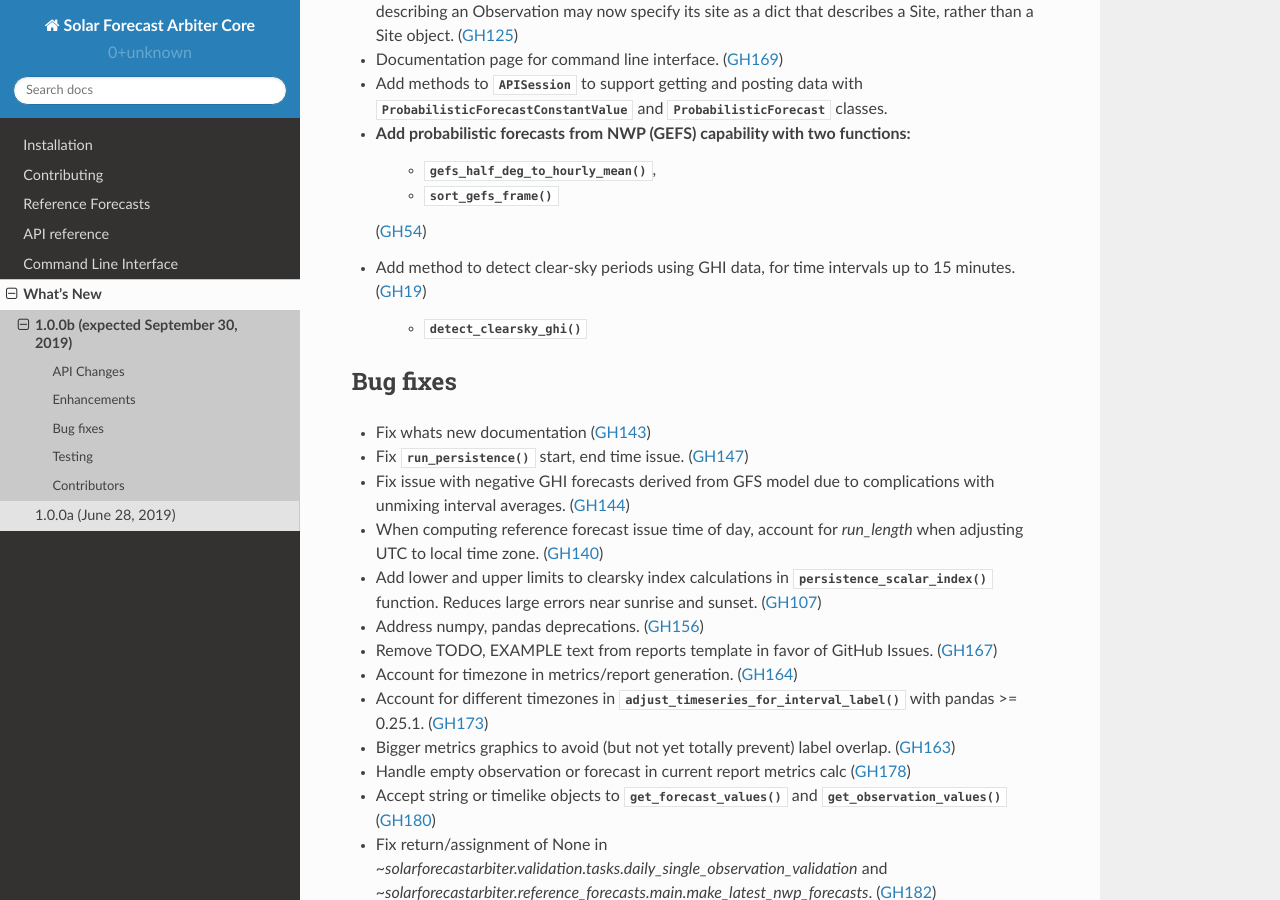
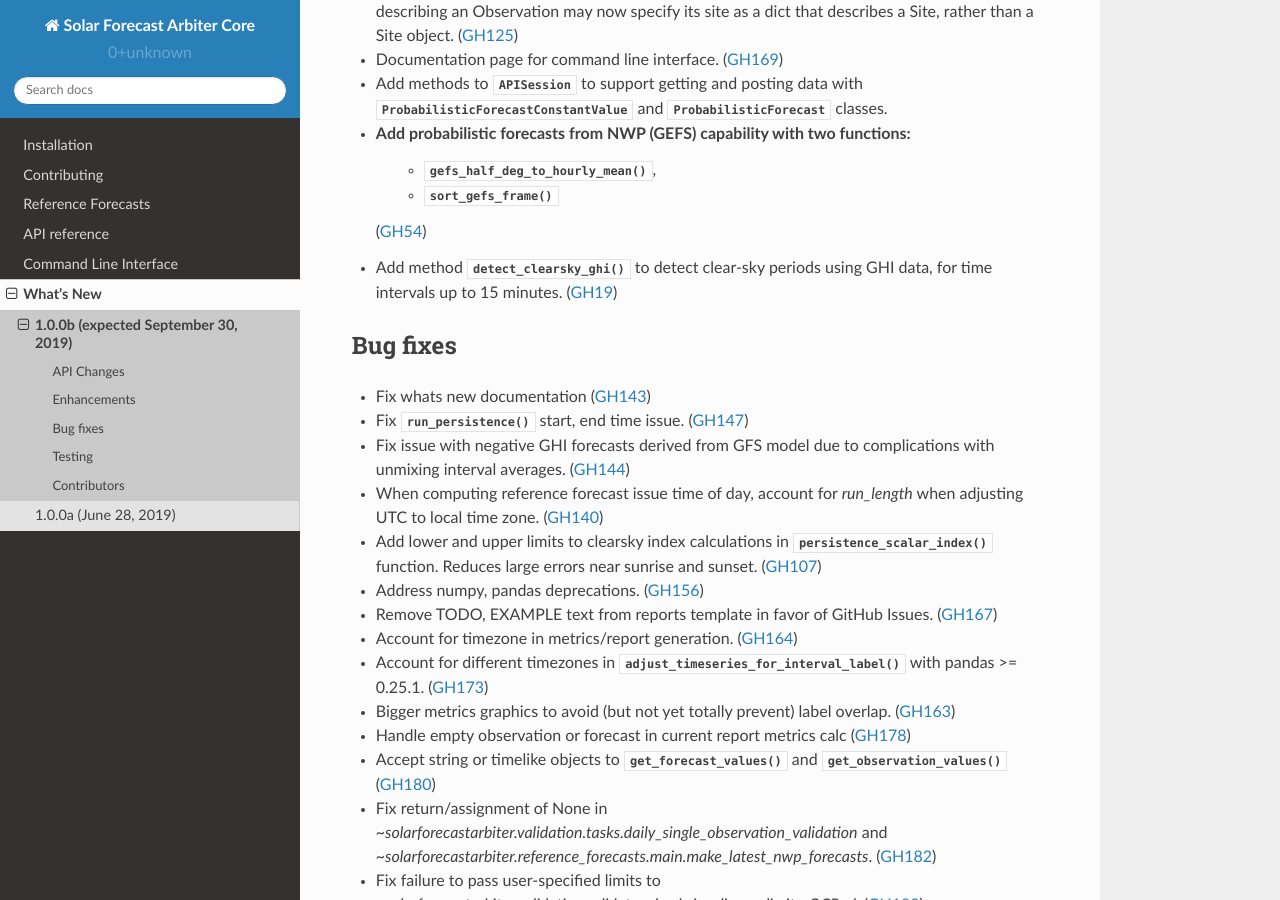
Before and after one commit to SolarArbiter/solarforecastarbiter-core, a Sphinx documentation site: the page built from docs/source/whatsnew/1.0.0b.rst, in a window 1280 px wide and 900 px high, scrolled down 490 px. Built offline with Sphinx 7.4.7 and the Read the Docs theme 2.0.0, drawn with Linux system fonts in a browser that asks for light colours.

```diff
--- a/docs/source/whatsnew/1.0.0b.rst
+++ b/docs/source/whatsnew/1.0.0b.rst
@@ -36,9 +36,9 @@ Enhancements
     * :py:func:`~solarforecastarbiter.reference_forecasts.models.gefs_half_deg_to_hourly_mean`,
     * :py:func:`~solarforecastarbiter.reference_forecasts.forecast.sort_gefs_frame`
   (:issue:`54`)
-* Add method to detect clear-sky periods using GHI data, for time intervals
-  up to 15 minutes. (:issue:`19`)
-    * :py:func:`~solarforecastarbiter.validation.validator.detect_clearsky_ghi`
+* Add method :py:func:`~solarforecastarbiter.validation.validator.detect_clearsky_ghi`
+  to detect clear-sky periods using GHI data, for time intervals up to 15
+  minutes. (:issue:`19`)
 
 
 Bug fixes
```
